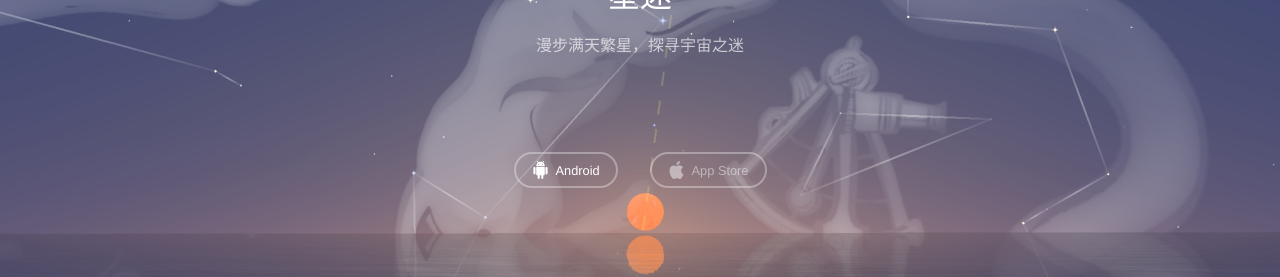
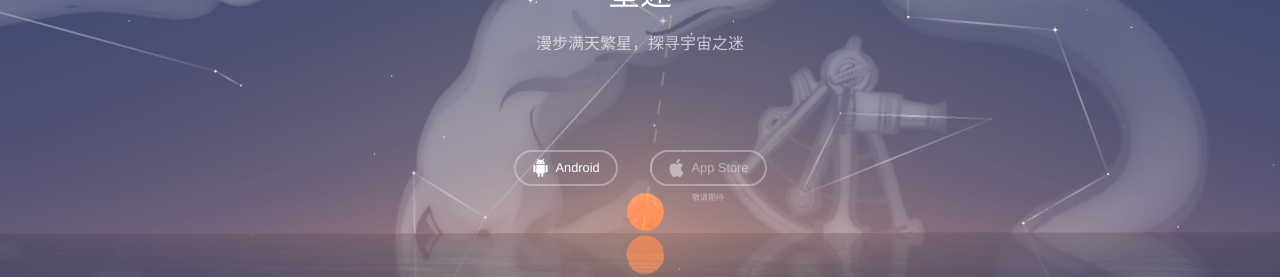
Before and after one commit to FaintmoonTech/FaintmoonTech.github.io, a Vue app: page / in a window 1280 px wide. Shown: the part 333-610 px from the top of the page. Built offline with nearby package versions, Linux system fonts and the light colour scheme.

Commit message:
feat: ios not available hint

```diff
--- a/src/components/Page0.vue
+++ b/src/components/Page0.vue
@@ -8,12 +8,15 @@
     </p>
     <div class="downloads">
       <div class="android" v-on:click="goToMarket">
-        <img src="../assets/android-logo.svg" />
+        <img src="../assets/android-logo.svg" class="icon" />
         Android
       </div>
-      <div class="ios">
-        <img src="../assets/apple-logo.svg" />
-        App Store
+      <div>
+        <div class="ios">
+          <img src="../assets/apple-logo.svg" class="icon" />
+          App Store
+        </div>
+        <p>敬请期待</p>
       </div>
     </div>
   </div>
@@ -69,12 +72,18 @@ div.downloads {
   animation-duration: 3s;
 }
 
-div.downloads>div {
+div.downloads>div>p {
+  color: #ffffff77;
+  margin: 0.3rem;
+  font-size: 0.5rem;
+}
+
+div.android,
+div.ios {
   height: 2rem;
-  margin: 1rem;
+  margin: 5rem 1rem 0 1rem;
   border: 2px solid #ffffff55;
   border-radius: 2rem;
-  margin-top: 5rem;
   display: flex;
   align-items: center;
   padding-left: 1rem;
@@ -87,12 +96,12 @@ div.downloads>div.android:hover {
   background: #ffffff33;
 }
 
-div.downloads>div.ios {
+div.ios {
   color: #ffffff77;
   cursor: auto;
 }
 
-div.downloads>div>img {
+img.icon {
   width: 1.1rem;
   margin-right: 0.4rem;
 }
```
Also changed, not shown: 8 other files (tests, documents, lock files or other folders).
